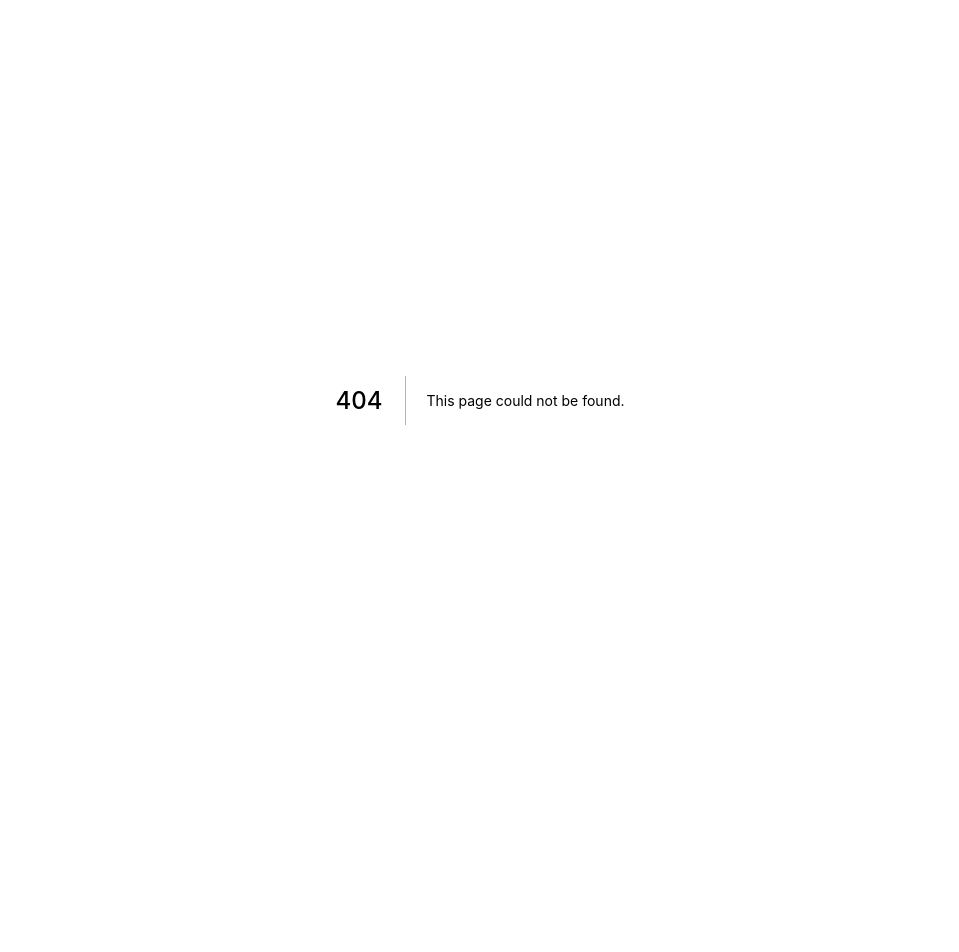
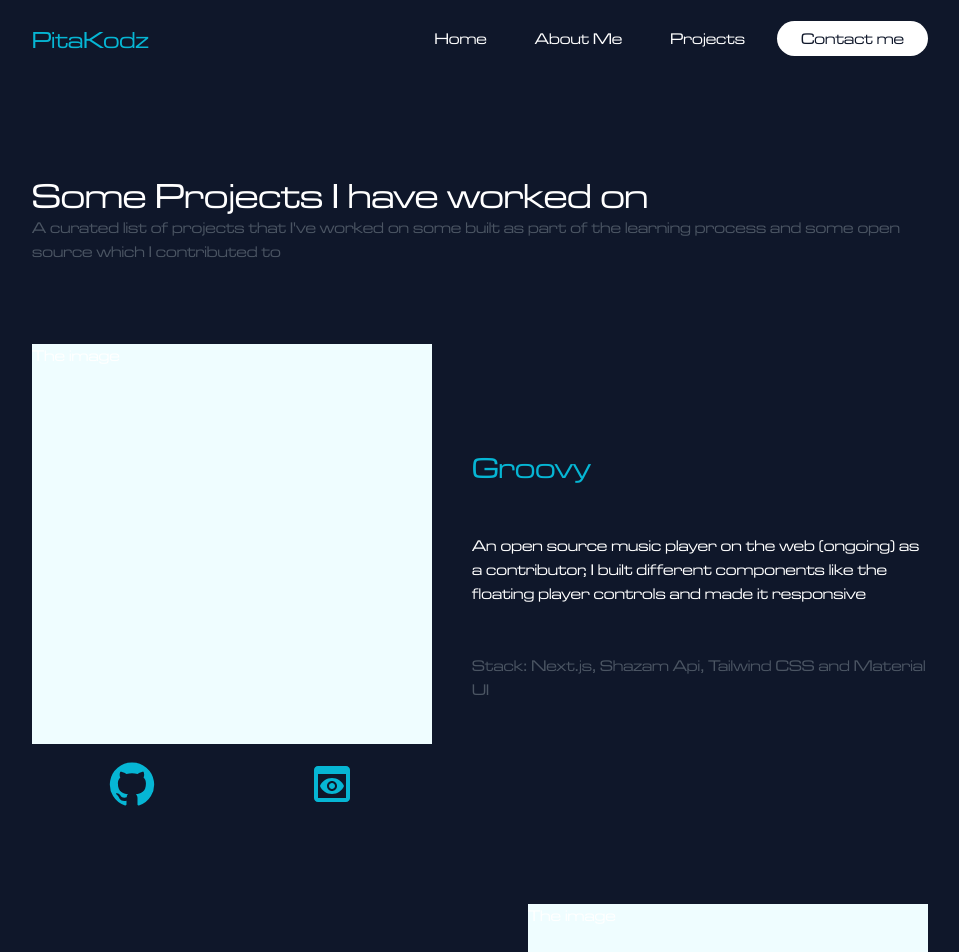
Before and after one commit to iampitrus/Portfolio, a Next.js app: page /projects in a window 1280 px wide. Before the commit this address had no page. Shown: the top 952 px of the page, without its empty margins (160-1119 px from the left). Before the commit the page ends 800 px from the top, so only its background shows below. Built offline with nearby package versions, Linux system fonts and the light colour scheme.

Commit message:
Projects page template

```diff
--- a/components/Stack/Stack.jsx
+++ b/components/Stack/Stack.jsx
@@ -1,7 +1,7 @@
-import Image from 'next/image';
 import { Splide, SplideSlide } from '@splidejs/react-splide';
 import { AutoScroll } from '@splidejs/splide-extension-auto-scroll';
 import '@splidejs/splide/dist/css/splide.min.css';
+import { useState, useEffect } from 'react';
 
 export default function Stack() {
   const stacknames = [
@@ -17,8 +17,16 @@ export default function Stack() {
     'bootstrap',
     'typescript',
   ];
+  var speed;
+  const [screenSize, setScreenSize] = useState(null);
+  useEffect(() => {
+    setScreenSize(window.innerWidth);
+  }, []);
+
+  speed = screenSize < 700 ? 0.6 : 1;
+
   return (
-    <div className='md:py-6 py-3  bg-lighterBlue'>
+    <div className='md:py-6 py-1  bg-lighterBlue'>
       <Splide
         options={{
           type: 'loop',
@@ -30,16 +38,21 @@ export default function Stack() {
             pauseOnHover: false,
             pauseOnFocus: false,
             rewind: false,
-            speed: 1,
+            speed: speed,
           },
         }}
         extensions={{ AutoScroll }}
       >
         {stacknames.map((name, index) => (
           <SplideSlide key={index}>
-            <div className='flex flex-col items-center g-4'>
-              <object data={`/svg/${name}.svg`} name={name} height={50} />
-              <p className='capitalize text-sm'>{name}</p>
+            <div className='flex flex-col items-center md:g-4'>
+              <object
+                className='scale-50 sm:scale-75 md:scale-100'
+                data={`/svg/${name}.svg`}
+                name={name}
+                height={50}
+              />
+              <em className='capitalize text-xs sm:text-sm'>{name}</em>
             </div>
           </SplideSlide>
         ))}
--- /dev/null
+++ b/pages/projects.jsx
@@ -0,0 +1,99 @@
+import Image from 'next/image';
+import GitHubIcon from '@mui/icons-material/GitHub';
+import PreviewIcon from '@mui/icons-material/Preview';
+import { Navbar } from '../components';
+
+function Projects() {
+  const projects = [
+    {
+      title: 'Groovy',
+      url: {
+        github: 'https://github.com/iampitrus/groovy',
+        live: 'https://groovy-os.vercel.app/',
+        image: '',
+      },
+      description:
+        'An open source music player on the web (ongoing) as a contributor, I built different components like the floating player controls and made it responsive',
+      stack: 'Next.js, Shazam Api, Tailwind CSS and Material UI',
+    },
+    {
+      title: 'Sneakers',
+      url: {
+        github: 'https://github.com/iampitrus/ecommerce-landing-page',
+        live: 'https://ecommerce-landing-page2.netlify.app/',
+        image: '',
+      },
+
+      description:
+        'A website where you can shop footwears of different kind both for men and women',
+      stack: 'React.js, Styled components',
+    },
+    {
+      title: 'Google Search clone',
+      url: {
+        github: 'https://github.com/iampitrus/Google-Search-clone',
+        live: 'http://google-clone-5sxy.vercel.app/',
+        image: '',
+      },
+
+      description:
+        'A clone to Google search, where you make searches and receive related websites, news, images and video that match your search',
+      stack: 'React.js, React-Router, Tailwind Css, Rapid Api',
+    },
+    {
+      title: 'Note Keeper',
+      url: {
+        github: 'https://github.com/iampitrus/Note-Keeper-App',
+        live: 'http://note-keeper-app-3ts4.vercel.app/',
+        image: '',
+      },
+      description:
+        'A website where you store notes from your thoughts, it comes with smooth layout animatinos',
+      stack: 'React.js, Framer-motion and Material UI',
+    },
+  ];
+
+  return (
+    <>
+      <Navbar />
+      <section className='container-xy bg-darkBlue text-white'>
+        <h1 className='text-4xl text-center sm:text-left'>
+          Some Projects I have worked on
+        </h1>
+        <p className='gray mb-20 text-center sm:text-left'>
+          A curated list of projects that I've worked on some built as part of
+          the learning process and some open source which I contributed to
+        </p>
+        {projects.map(({ title, description, stack, url }, index) => (
+          <div
+            key={index}
+            className={`flex md:justify-center gap-10 items-center flex-col mb-24 ${
+              (index + 1) % 2 === 0 ? 'md:flex-row-reverse' : 'md:flex-row'
+            }`}
+          >
+            <div className='w-fit'>
+              <div className='w-[400px] h-[400px] bg-lighterBlue'>
+                The image
+              </div>
+              <div className='flex justify-around mt-4'>
+                <a href={url.github}>
+                  <GitHubIcon sx={{ color: '#06b6d4', fontSize: '3rem' }} />
+                </a>
+                <a href={url.live}>
+                  <PreviewIcon sx={{ color: '#06b6d4', fontSize: '3rem' }} />
+                </a>
+              </div>
+            </div>
+            <div className='text-center md:text-left'>
+              <h2 className='text-3xl text-lightBlue'>{title}</h2>
+              <p className='my-6 md:my-12'>{description}</p>
+              <p className='gray'>Stack: {stack}</p>
+            </div>
+          </div>
+        ))}
+      </section>
+    </>
+  );
+}
+
+export default Projects;
```
